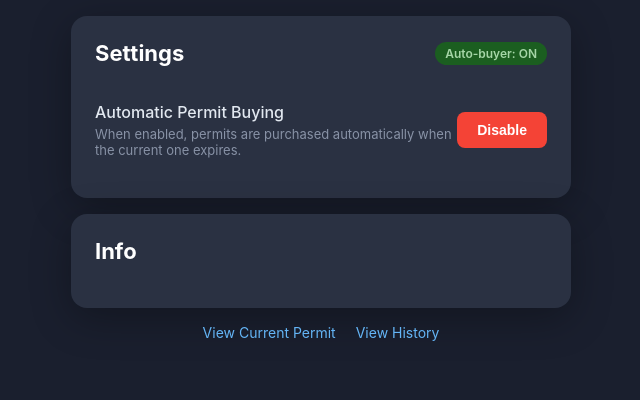
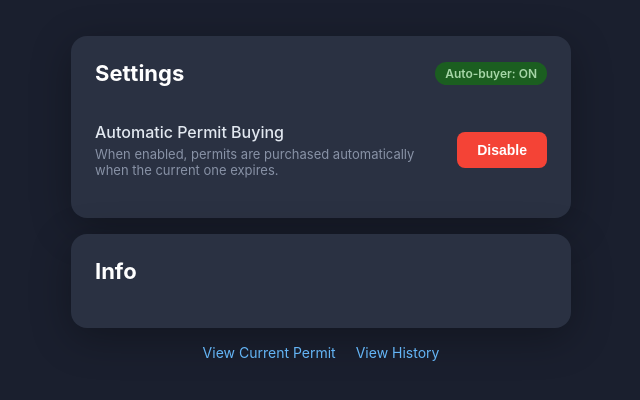
Before and after one commit to VisTechProjects/Toronto-Parking-Pass-Buyer, a PHP site: page /settings/index.php in a window 1280 px wide. Shown: the top 400 px of the page, without its empty margins (319-959 px from the left). Run offline with PHP 8.4, Linux system fonts and the light colour scheme.

Commit message:
Add spacing to settings page

```diff
--- a/web/settings/index.php
+++ b/web/settings/index.php
@@ -130,6 +130,7 @@ $expectedPrice = $settings['pricing']['expected_weekly_price'] ?? null;
         .container {
             max-width: 500px;
             margin: 0 auto;
+            padding-top: 20px;
         }
         .card {
             background: #2a3142;
@@ -161,6 +162,7 @@ $expectedPrice = $settings['pricing']['expected_weekly_price'] ?? null;
         }
         .setting-info {
             flex: 1;
+            margin-right: 20px;
         }
         .setting-label {
             font-size: 16px;
```
